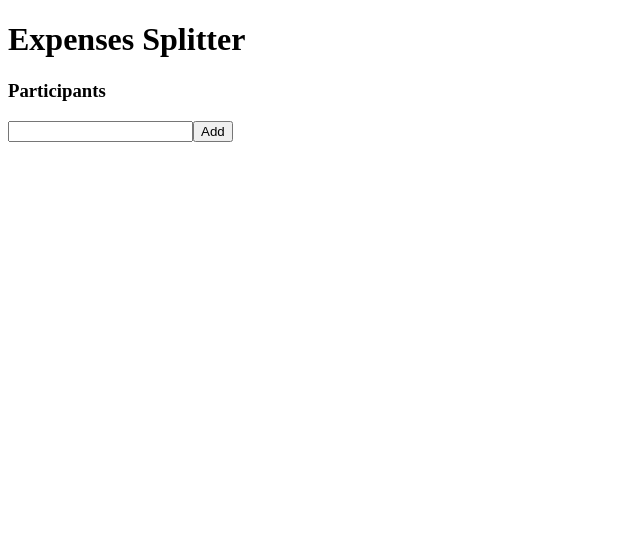
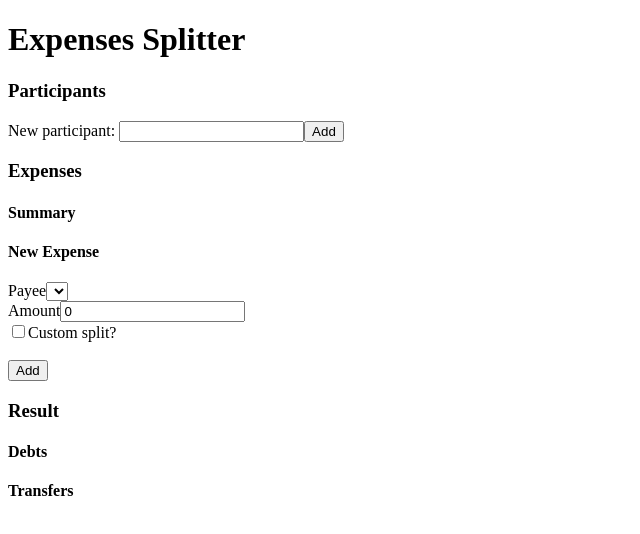
Before and after one commit to auburus/expense-splitter, a Vue app: page / in a window 1280 px wide. Shown: the top 534 px of the page, without its empty margins (0-640 px from the left). Built offline with nearby package versions, Linux system fonts and the light colour scheme; the HTML template or start-up script is replaced by a standard one.

Commit message:
Very rough MVP, does the basic functionality
As long as you don't refresh the page

```diff
--- a/src/App.vue
+++ b/src/App.vue
@@ -3,9 +3,24 @@
 // import TheWelcome from './components/TheWelcome.vue'
 import { ref, watch } from 'vue'
 
+// Global
+const participants = ref([])
+const expenses = ref([])
+const debts = ref({})
+const transfers = ref([])
+
+// New participant
 const newParticipant = defineModel()
-const participants = ref([])
+// New expense
+const payee = ref('')
+const expenseValue = ref(0)
+const expenseSplit = ref([])
+const customSplit = ref(false)
+
+// Global
 const error_msg = ref('')
+
+// Load previous state
 if (localStorage.participants) {
   participants.value = JSON.parse(localStorage.participants)
 }
@@ -18,6 +33,97 @@ watch(
   { deep: true },
 )
 
+watch(expenseValue, () => {
+  splitExpense()
+})
+
+watch(
+  () => participants.value.length + expenses.value.length,
+  () => {
+    calculateDebts()
+    calculateTransfers()
+  },
+)
+
+function splitExpense() {
+  expenseSplit.value = participants.value.map((participant) => ({
+    participant: participant,
+    amount: parseFloat(expenseValue.value) / participants.value.length,
+  }))
+}
+
+function addExpense() {
+  expenses.value.push({
+    amount: expenseValue.value,
+    payee: payee.value,
+    split: expenseSplit.value.map((split) => ({
+      amount: split.amount,
+      participant: split.participant,
+    })),
+  })
+
+  payee.value = 0
+  expenseValue.value = 0
+  expenseSplit.value = []
+  customSplit.value = false
+}
+
+function clearErrors() {
+  error_msg.value = ''
+}
+
+function calculateDebts() {
+  participants.value.forEach((name) => {
+    debts.value[name] = {
+      paid: getAmountPaid(name, expenses.value),
+      received: getAmountReceived(name, expenses.value),
+    }
+
+    debts.value[name]['balance'] = debts.value[name]['received'] - debts.value[name]['paid']
+  })
+}
+
+function calculateTransfers() {
+  transfers.value = []
+
+  participants.value.forEach((name) => {
+    while (debts.value[name]['balance'] > 0) {
+      const name2 = participants.value.find((name2) => debts.value[name2]['balance'] < 0)
+      const amount = Math.min(debts.value[name]['balance'], Math.abs(debts.value[name2]['balance']))
+      transfers.value.push({
+        src: name,
+        dst: name2,
+        amount: amount,
+      })
+      debts.value[name]['balance'] -= amount
+      debts.value[name2]['balance'] += amount
+    }
+  })
+}
+
+function getAmountPaid(name, expenses) {
+  return expenses.reduce((acc, expense) => {
+    if (expense.payee === name) {
+      return acc + parseFloat(expense.amount)
+    }
+    return acc
+  }, 0)
+}
+
+function getAmountReceived(name, expenses) {
+  return expenses.reduce((acc, expense) => {
+    return (
+      acc +
+      expense.split.reduce((acc, split) => {
+        if (split.participant === name) {
+          return acc + parseFloat(split.amount)
+        }
+        return acc
+      }, 0)
+    )
+  }, 0)
+}
+
 function addParticipant() {
   if (newParticipant.value.trim() == '') {
     return
@@ -29,12 +135,12 @@ function addParticipant() {
 
   participants.value.push(newParticipant.value)
   newParticipant.value = ''
-  error_msg.value = ''
+  clearErrors()
 }
 
 function removeParticipant(participant_idx) {
   participants.value.splice(participant_idx, 1)
-  error_msg.value = ''
+  clearErrors()
 }
 </script>
 
@@ -48,7 +154,72 @@ function removeParticipant(participant_idx) {
         {{ participant }} <span @click="removeParticipant(index)">X</span>
       </li>
     </ul>
+    <label>New participant: </label>
     <input v-model="newParticipant" @keyup.enter="addParticipant" />
     <button @click="addParticipant">Add</button>
   </div>
+  <div>
+    <h3>Expenses</h3>
+    <h4>Summary</h4>
+    <ul>
+      <li v-for="expense in expenses" :key="expense">
+        <i>{{ expense.payee }}</i> has paid <b>{{ expense.amount }}</b> (<span
+          v-for="split in expense.split"
+          :key="split.participant"
+        >
+          {{ split.amount }} for <i>{{ split.participant }}</i
+          >,&nbsp; </span
+        >)
+        <!--{{ expense }} <span @click="removeExpense(index)">X</span>-->
+      </li>
+    </ul>
+    <div>
+      <h4>New Expense</h4>
+      <label for="payee">Payee</label>
+      <select id="payee" v-model="payee">
+        <option disabled value=""></option>
+        <option v-for="participant in participants" :key="participant" :value="participant">
+          {{ participant }}
+        </option>
+      </select>
+      <br />
+      <label for="expenseValue">Amount</label>
+      <input id="expenseValue" v-model="expenseValue" @focus="$event.target.select()" />
+      <br />
+      <input
+        type="checkbox"
+        id="customSplit"
+        name="customSplit"
+        v-model="customSplit"
+        @click="splitExpense"
+      />
+      <label for="customSplit">Custom split?</label>
+      <br />
+      <div v-if="customSplit">
+        <div v-for="(split, index) in expenseSplit" :key="split.participant">
+          <label :for="'split-' + index">{{ split.participant }}</label>
+          <input :name="'split-' + index" v-model="split.amount" />
+        </div>
+      </div>
+      <br />
+      <button @click="addExpense">Add</button>
+    </div>
+  </div>
+  <div>
+    <h3>Result</h3>
+    <div>
+      <h4>Debts</h4>
+      <ul>
+        <li v-for="(debt, name) in debts" :key="name">
+          <i>{{ name }}</i> has paid <b>{{ debt.paid }}</b> and received <b>{{ debt.received }}</b>
+        </li>
+      </ul>
+      <h4>Transfers</h4>
+      <ul>
+        <li v-for="transfer in transfers" :key="transfer.src">
+          <i>{{ transfer.src }}</i> owes <i>{{ transfer.dst }}</i> <b>{{ transfer.amount }}</b> Eur
+        </li>
+      </ul>
+    </div>
+  </div>
 </template>
```
